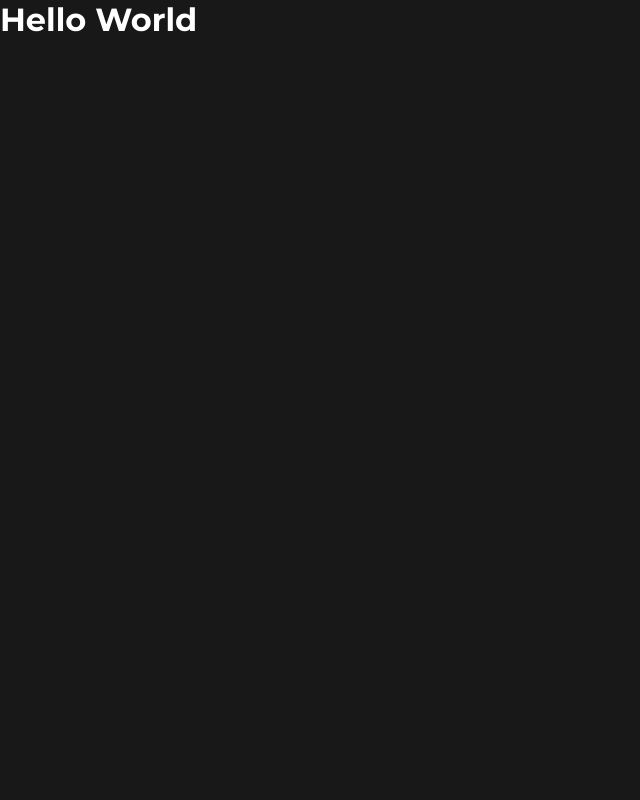
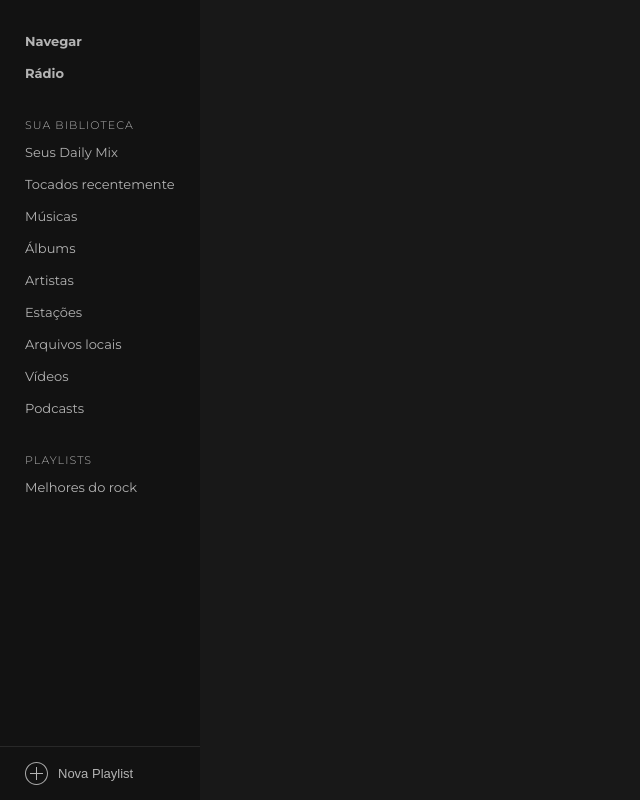
Before and after one commit to douglasscriptore/react_spotify, a React (Create React App) app: page / in a window 1280 px wide. Shown: the whole page, without its empty margins (0-640 px from the left). Built offline with nearby package versions, Linux system fonts and the light colour scheme.

Commit message:
criando componente e estilização da Sidebar

```diff
--- a/src/App.js
+++ b/src/App.js
@@ -2,10 +2,12 @@ import React from 'react'
 
 import GlobalStyle from './styles/global.js'
 
+import Sidebar from './components/Sidebar'
+
 const App = () => (
   <React.Fragment>
     <GlobalStyle />
-    <h1>Hello World</h1>
+    <Sidebar />
   </React.Fragment>
 )
 
--- /dev/null
+++ b/src/components/Sidebar/index.js
@@ -0,0 +1,67 @@
+import React from 'react'
+
+import { Container, NewPlaylist, Nav } from './styles'
+
+import AddPlayListIcon from '../../assets/images/add_playlist.svg'
+
+const Sidebar = () => (
+  <Container>
+    <div>
+      <Nav main>
+        <li>
+          <a href='#'>Navegar</a>
+        </li>
+        <li>
+          <a href='#'>Rádio</a>
+        </li>
+      </Nav>
+      <Nav>
+        <li>
+          <span>SUA BIBLIOTECA</span>
+        </li>
+        <li>
+          <a href='#'>Seus Daily Mix</a>
+        </li>
+        <li>
+          <a href='#'>Tocados recentemente</a>
+        </li>
+        <li>
+          <a href='#'>Músicas</a>
+        </li>
+        <li>
+          <a href='#'>Álbums</a>
+        </li>
+        <li>
+          <a href='#'>Artistas</a>
+        </li>
+        <li>
+          <a href='#'>Estações</a>
+        </li>
+        <li>
+          <a href='#'>Arquivos locais</a>
+        </li>
+        <li>
+          <a href='#'>Vídeos</a>
+        </li>
+        <li>
+          <a href='#'>Podcasts</a>
+        </li>
+      </Nav>
+
+      <Nav>
+        <li>
+          <span>PLAYLISTS</span>
+        </li>
+        <li>
+          <a href='#'>Melhores do rock</a>
+        </li>
+      </Nav>
+    </div>
+    <NewPlaylist>
+      <img src={AddPlayListIcon} alt='Adicionar Palylist' />
+      Nova Playlist
+    </NewPlaylist>
+  </Container>
+)
+
+export default Sidebar
--- /dev/null
+++ b/src/components/Sidebar/styles.js
@@ -0,0 +1,67 @@
+import styled from 'styled-components'
+
+export const Container = styled.aside`
+  height: 100%;
+  width: 200px;
+  background: #121212;
+  color: #b3b3b3;
+
+  display: flex;
+  flex-direction: column;
+  justify-content: space-between;
+
+  /* > pega a primeira div */
+  > div {
+    padding: 25px;
+  }
+`
+
+export const Nav = styled.ul`
+  list-style: none;
+  margin-top: 25px;
+
+  &:first-child {
+    margin: 0;
+  }
+
+  li {
+    span {
+      font-size: 11px;
+      text-transform: uppercase;
+      line-height: 22px;
+      letter-spacing: 1.11px;
+      font-weight: 300;
+    }
+
+    a {
+      color: inherit;
+      text-decoration: none;
+      font-size: 13px;
+      line-height: 32px;
+      font-weight: ${props => (props.main ? 'bold' : '')};
+
+      &:hover {
+        color: #fff;
+      }
+    }
+  }
+`
+
+export const NewPlaylist = styled.button`
+  background: transparent;
+  border: 0;
+  border-top: 1px solid #282828;
+  font-size: 13px;
+  color: #b3b3b3;
+  display: flex;
+  align-items: center;
+  padding: 15px 25px;
+
+  &:hover {
+    color: #fff;
+  }
+
+  img {
+    margin-right: 10px;
+  }
+`
```
Also changed, not shown: src/assets/images/loading.svg.
